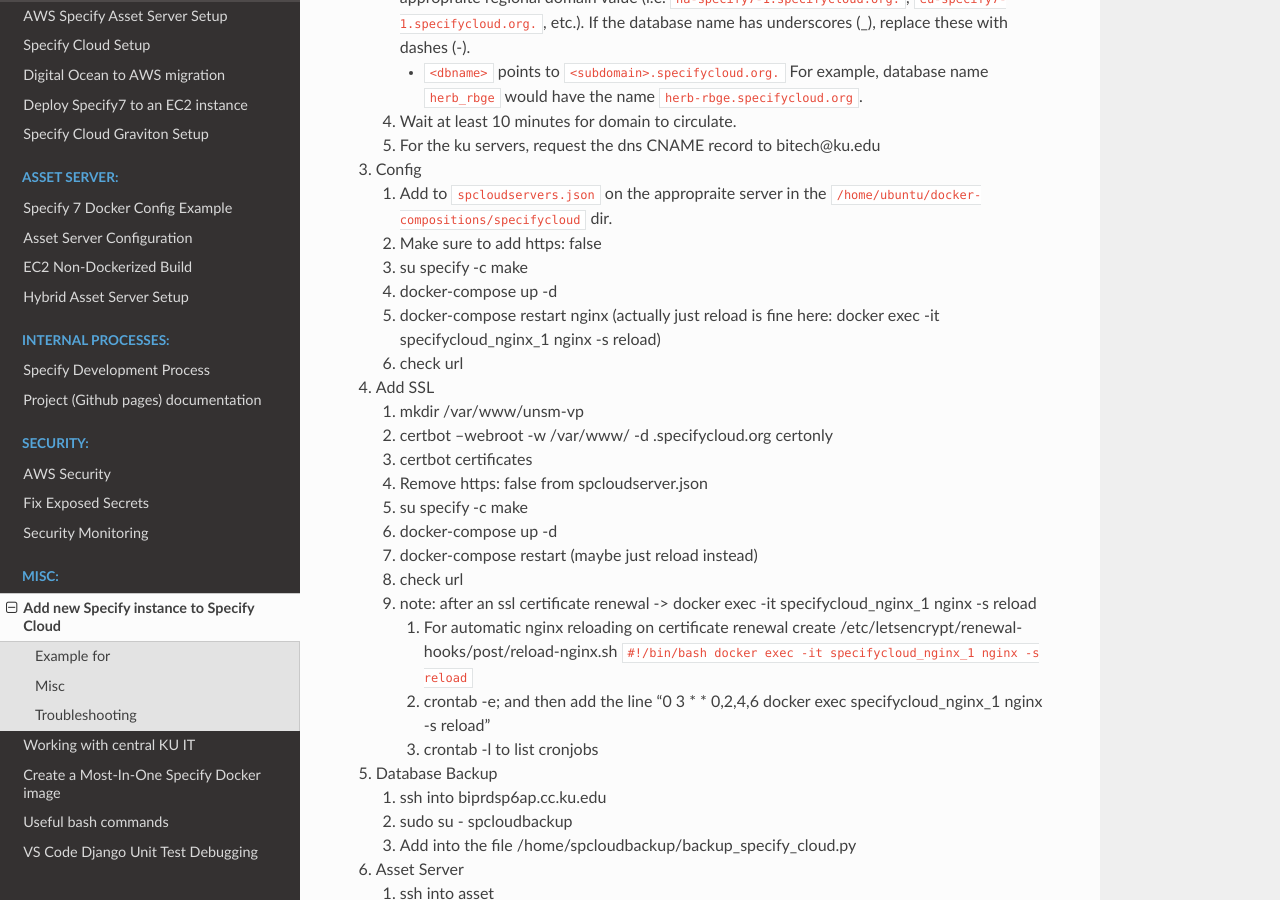
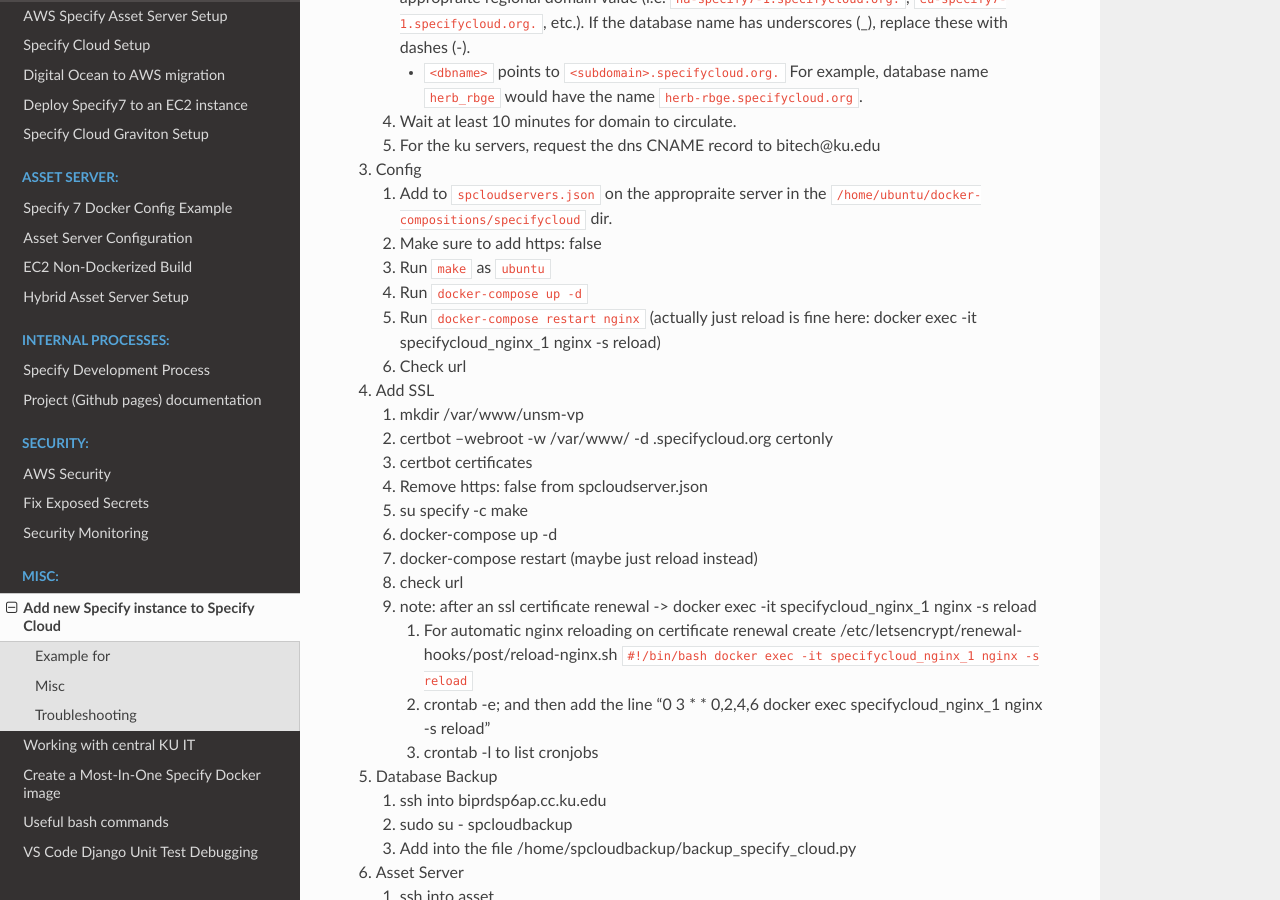
Before and after one commit to specify/specify.github.io, a Sphinx documentation site: the page built from sphinx/misc/add_new_instance_to_specify_cloud.md, in a window 1280 px wide and 900 px high, scrolled down 472 px. Built offline with Sphinx 7.4.7 and the Read the Docs theme 2.0.0, drawn with Linux system fonts in a browser that asks for light colours.

Commit message:
Improve instructions

```diff
--- a/sphinx/misc/add_new_instance_to_specify_cloud.md
+++ b/sphinx/misc/add_new_instance_to_specify_cloud.md
@@ -19,10 +19,10 @@
 3. Config
 	1. Add to `spcloudservers.json` on the appropraite server in the `/home/ubuntu/docker-compositions/specifycloud` dir.
 	2. Make sure to add https: false
-	3. su specify -c make
-	4. docker-compose up -d
-	5. docker-compose restart nginx (actually just reload is fine here: docker exec -it specifycloud_nginx_1 nginx -s reload)
-	6. check url
+	3. Run `make` as `ubuntu`
+	4. Run `docker-compose up -d`
+	5. Run `docker-compose restart nginx` (actually just reload is fine here: docker exec -it specifycloud_nginx_1 nginx -s reload)
+	6. Check url
 4. Add SSL
 	1. mkdir /var/www/unsm-vp
 	2. certbot --webroot -w /var/www/<dbname> -d <dbname>.specifycloud.org certonly
```
